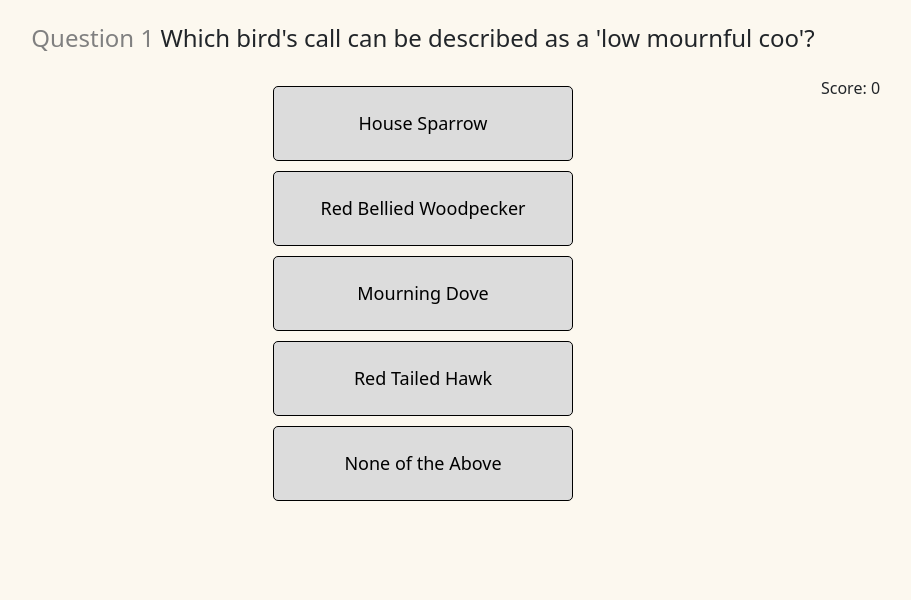
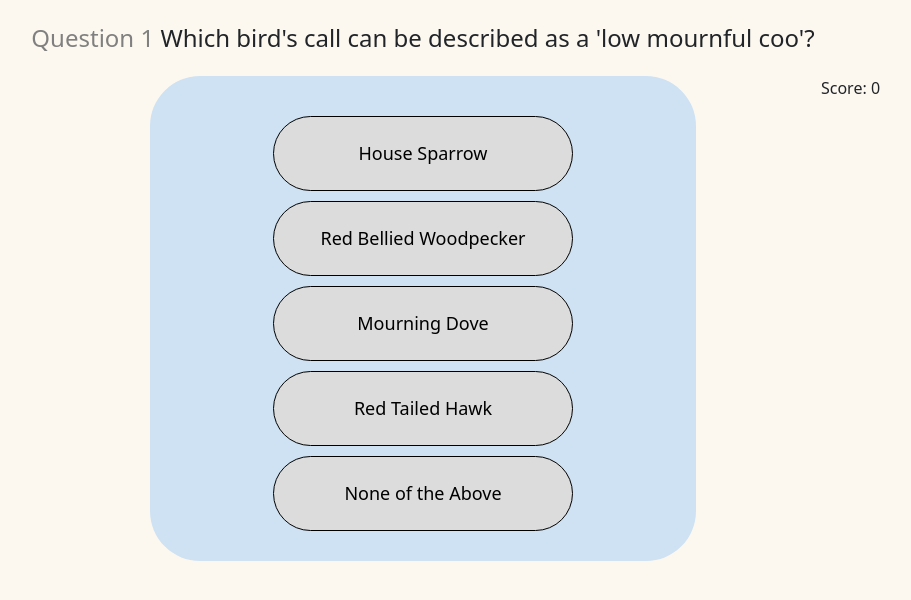
Before and after one commit to fionagaugush/UIDesignFinal, a Flask app: page /quiz/1 in a window 1280 px wide. Shown: the part 97-697 px from the top of the page, without its empty margins (217-1128 px from the left). Run offline with Flask 3, Linux system fonts and the light colour scheme; some libraries are stand-ins or nearby versions; some web fonts are replaced.

Commit message:
UI change to quiz multiple choice questions

```diff
--- a/static/main.css
+++ b/static/main.css
@@ -69,17 +69,22 @@ body {
     color:grey;
 }
 
+#choices-container {
+    background-color: #cfe2f3;
+    padding: 30px 10px;
+    border-radius: 50px;
+}
+
 .choice-button {
     margin-top: 10px;
     padding: 10px 20px;
     font-size: 18px;
     background-color: #DCDCDC;
     border: 1px solid #000000;
-    border-radius: 5px;
+    border-radius: 75px;
     cursor: pointer;
     width: 300px;
     height: 75px;
-
 }
 
 .choice-button:hover {
--- a/templates/Quiz/multiple_choice.html
+++ b/templates/Quiz/multiple_choice.html
@@ -21,7 +21,9 @@
             <div class="col-md-3">
             </div>
             <div class="col-md-6">
-                <div id="choices"></div>
+                <div id="choices-container">
+                    <div id="choices"></div>
+                </div>
             </div>
             <div class="col-md-3">
                 <div id="score">
```
